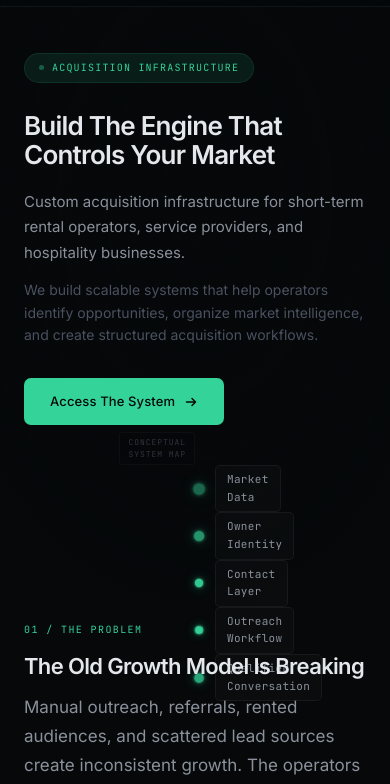
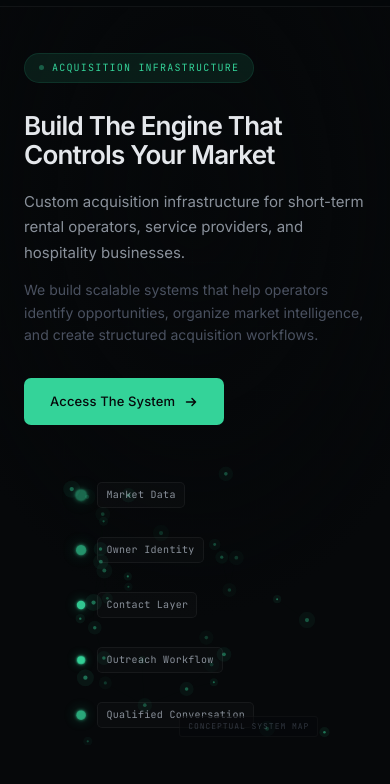
Before and after one commit to strconsultant/the-str-consultant, a plain HTML site: page index.html in a window 390 px wide. Shown: the part 58-842 px from the top of the page. Drawn offline with Linux system fonts and the light colour scheme; animation ran at ten frames a second.

Commit message:
Link CTA buttons to Tally signup form and fix mobile hero overlay
- All three CTA buttons now point to https://tally.so/r/GxXdMj (opens in new tab)
- Fixed hero conceptual system map overflow on mobile with overflow:hidden
- Adjusted node text sizing for smaller screens

Co-Authored-By: Claude Opus 4.6 <noreply@anthropic.com>

```diff
--- a/index.html
+++ b/index.html
@@ -29,7 +29,7 @@
                 <a href="#infrastructure">Infrastructure</a>
                 <a href="#system">The System</a>
                 <a href="#difference">Advantage</a>
-                <a href="#start" class="nav-cta mono">ACCESS THE SYSTEM</a>
+                <a href="https://tally.so/r/GxXdMj" target="_blank" rel="noopener" class="nav-cta mono">ACCESS THE SYSTEM</a>
             </div>
         </div>
     </nav>
@@ -45,7 +45,7 @@
                 <h1 class="fade-in d1">Build The Engine That Controls Your Market</h1>
                 <p class="hero-sub fade-in d2">Custom acquisition infrastructure for short-term rental operators, service providers, and hospitality businesses.</p>
                 <p class="hero-support fade-in d3">We build scalable systems that help operators identify opportunities, organize market intelligence, and create structured acquisition workflows.</p>
-                <a href="#start" class="btn-primary fade-in d4">
+                <a href="https://tally.so/r/GxXdMj" target="_blank" rel="noopener" class="btn-primary fade-in d4">
                     <span>Access The System</span>
                     <svg width="14" height="14" viewBox="0 0 14 14" fill="none"><path d="M2.5 7h9m-3.5-3.5L11.5 7 8 10.5" stroke="currentColor" stroke-width="1.5" stroke-linecap="round" stroke-linejoin="round"/></svg>
                 </a>
@@ -258,7 +258,7 @@
                     <span class="section-tag mono">BEGIN</span>
                     <h2>Build Your Private Acquisition System</h2>
                     <p>Your market already contains the opportunities. We build the infrastructure that helps you reach them.</p>
-                    <a href="#" class="btn-primary btn-lg">
+                    <a href="https://tally.so/r/GxXdMj" target="_blank" rel="noopener" class="btn-primary btn-lg">
                         <span>Start The Build</span>
                         <svg width="14" height="14" viewBox="0 0 14 14" fill="none"><path d="M2.5 7h9m-3.5-3.5L11.5 7 8 10.5" stroke="currentColor" stroke-width="1.5" stroke-linecap="round" stroke-linejoin="round"/></svg>
                     </a>
--- a/style.css
+++ b/style.css
@@ -141,8 +141,8 @@ p{color:var(--text-2);line-height:1.7}
 .hero-support{font-size:14px;color:var(--text-3);margin-bottom:32px;max-width:460px;line-height:1.6}
 
 /* ─── HERO VISUAL ─── */
-.hero-visual{position:relative;display:flex;justify-content:center;align-items:center}
-.vis-frame{position:relative;width:100%;aspect-ratio:1;max-width:480px}
+.hero-visual{position:relative;display:flex;justify-content:center;align-items:center;overflow:hidden}
+.vis-frame{position:relative;width:100%;aspect-ratio:1;max-width:480px;overflow:hidden}
 #hero-canvas{position:absolute;inset:0;width:100%;height:100%}
 
 .vis-nodes{
@@ -353,7 +353,10 @@ p{color:var(--text-2);line-height:1.7}
     .container,.nav-inner,.hero-inner{padding:0 24px}
     .nav-links{display:none}
     .hero{min-height:auto;padding:110px 0 50px}
-    .vis-frame{max-width:280px}
+    .hero-visual{max-width:300px;width:100%}
+    .vis-frame{max-width:280px;margin:0 auto}
+    .vis-nodes{padding:6% 8%}
+    .node-text{font-size:10px;padding:4px 8px}
     .broken-stage{height:180px}
     .ownership-grid{grid-template-columns:1fr}
     .footer-top{flex-direction:column;align-items:flex-start}
```
